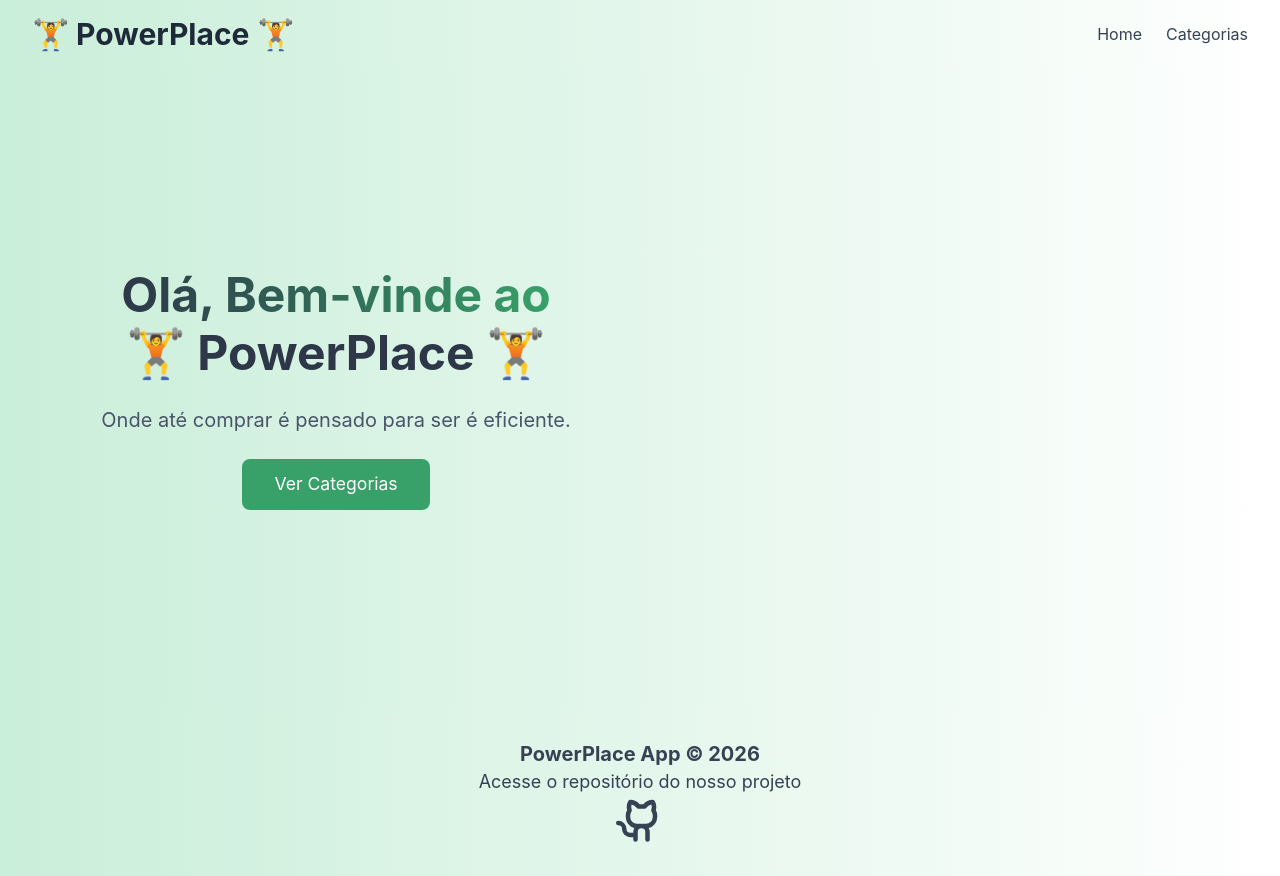
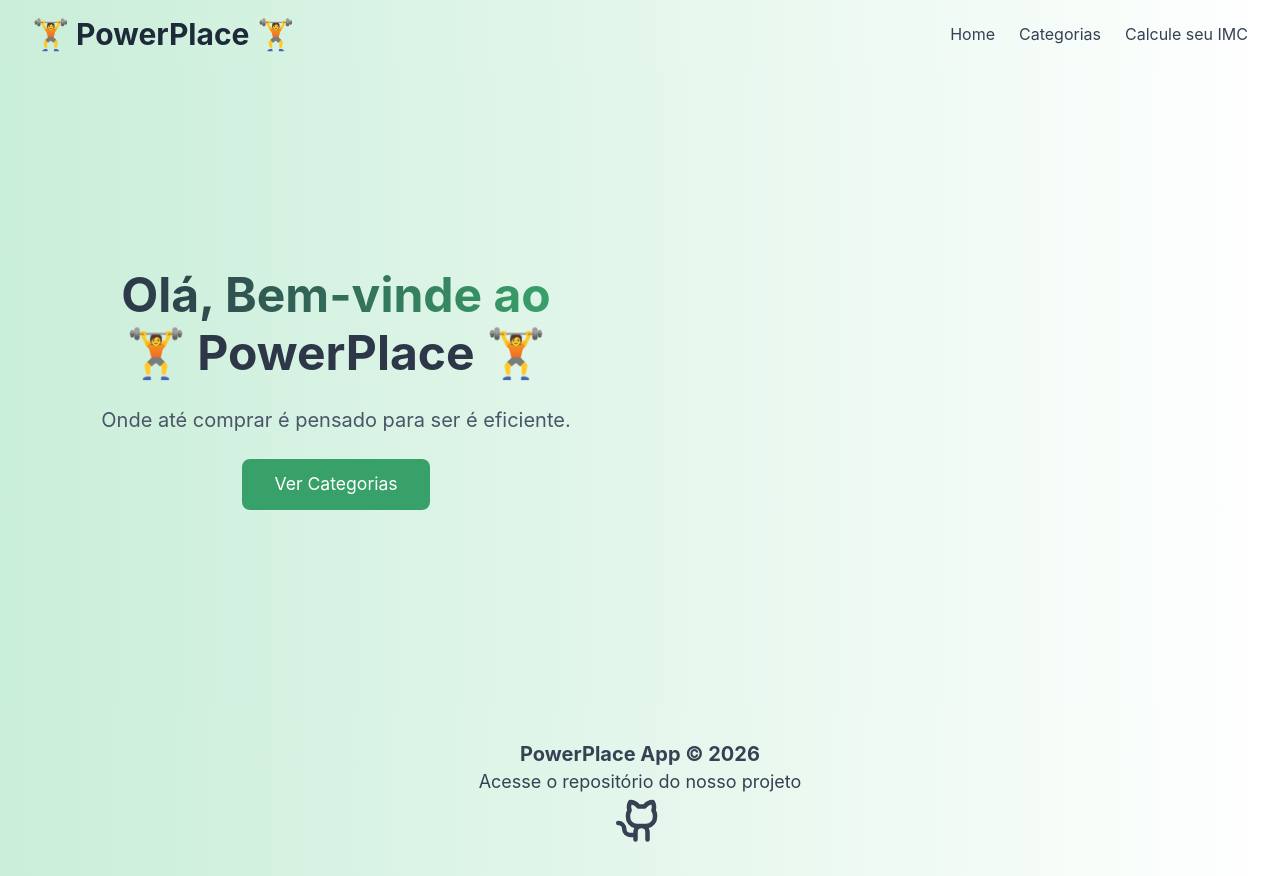
Before and after one commit to crmprojetointegrador/fitness-front, a React (Vite) app: page / in a window 1280 px wide. Built offline with nearby package versions, Linux system fonts and the light colour scheme.

Commit message:
ajuste de navbar para page de imc

```diff
--- a/src/App.tsx
+++ b/src/App.tsx
@@ -3,11 +3,10 @@ import { ToastContainer } from 'react-toastify'
 import 'react-toastify/dist/ReactToastify.css'
 import './App.css'
 
-// Páginas e Componentes
 import Footer from "./components/footer/Footer"
 import Navbar from "./components/navbar/Navbar"
 import Home from "./pages/home/Home"
-import ImcPage from './pages/Imc' // Import da branch imc
+import ImcPage from './pages/Imc'
 import ListarCategorias from "./pages/categorias/ListarCategorias"
 import FormCategoria from './components/categoria/formcategoria/FormCategoria'
 import DeletarCategoria from './components/categoria/deletarcategoria/DeletarCategoria'
@@ -21,12 +20,9 @@ function App() {
 
         <div className="min-h-[80vh]">
           <Routes>
-            {/* Rotas Principais e do IMC */}
             <Route path="/" element={<Home />} />
             <Route path="/home" element={<Home />} />
             <Route path="/imc" element={<ImcPage />} />
-
-            {/* Rotas de Categorias */}
             <Route path="/categorias" element={<ListarCategorias />} />
             <Route path="/cadastrarcategoria" element={<FormCategoria />} />
             <Route path="/editarcategoria/:id" element={<FormCategoria />} />
--- a/src/components/navbar/Navbar.tsx
+++ b/src/components/navbar/Navbar.tsx
@@ -11,6 +11,7 @@ function Navbar() {
                 <div className='flex gap-6 items-center text-gray-700'>
                     <Link to='/home' className='hover:text-green-700 transition'>Home</Link>
                     <Link to='/categorias' className='hover:text-green-700 transition'>Categorias</Link>
+                    <Link to='/imc' className='hover:text-green-700 transition'>Calcule seu IMC</Link>
                 </div>
             </div>
         </div>
```
